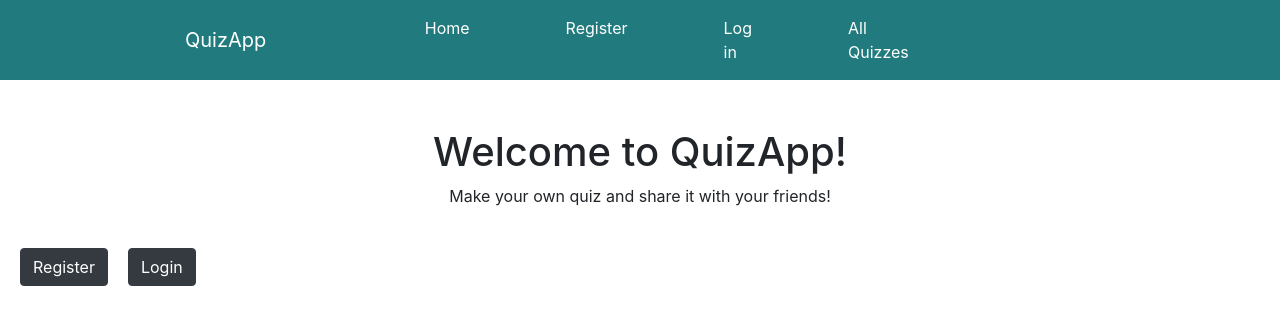
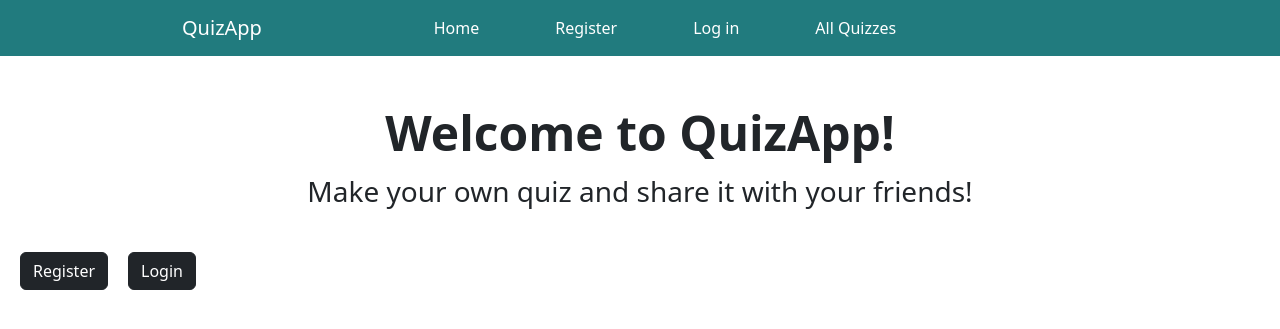
Before and after one commit to IuliaSapungiu/QuizApp, a Django app: page / in a window 1280 px wide. Shown: the top 329 px of the page. Run offline with Django 5.2, Linux system fonts and the light colour scheme; some libraries are stand-ins or nearby versions.

Commit message:
Schimbari noi la css file.

```diff
--- a/QuizProject/quiz_app/static/css/style.css
+++ b/QuizProject/quiz_app/static/css/style.css
@@ -10,5 +10,5 @@
 }
 
 .nav-item {
-    margin: 0 40px; /* Adjust this value as needed for spacing */
+    margin: 0 30px; /* Adjust this value as needed for spacing */
 }
--- a/QuizProject/quiz_app/templates/quiz_app/home.html
+++ b/QuizProject/quiz_app/templates/quiz_app/home.html
@@ -6,11 +6,9 @@
     <meta name="viewport" content="width=device-width, initial-scale=1, shrink-to-fit=no">
 
     <!-- Bootstrap CSS -->
-    <link rel="stylesheet" href="https://maxcdn.bootstrapcdn.com/bootstrap/4.0.0/css/bootstrap.min.css"
-          integrity="sha384-Gn5384xqQ1aoWXA+058RXPxPg6fy4IWvTNh0E263XmFcJlSAwiGgFAW/dAiS6JXm"
-          crossorigin="anonymous">
-          {% load static %}
-          <link href = "{% static 'css/style.css' %}" rel="stylesheet" >
+    <link href="https://cdn.jsdelivr.net/npm/bootstrap@5.3.3/dist/css/bootstrap.min.css" rel="stylesheet" integrity="sha384-QWTKZyjpPEjISv5WaRU9OFeRpok6YctnYmDr5pNlyT2bRjXh0JMhjY6hW+ALEwIH" crossorigin="anonymous">
+    {% load static %}
+    <link href = "{% static 'css/style.css' %}" rel="stylesheet" >
 
     <title>Home</title>
 </head>
@@ -56,7 +54,7 @@
 
 {% endblock %}
 
-    <script src="https://cdn.jsdelivr.net/npm/bootstrap@5.3.3/dist/js/bootstrap.bundle.min.js" integrity="sha384-YvpcrYf0tY3lHB60NNkmXc5s9fDVZLESaAA55NDzOxhy9GkcIdslK1eN7N6jIeHz" crossorigin="anonymous"></script>
+<script src="https://cdn.jsdelivr.net/npm/bootstrap@5.3.3/dist/js/bootstrap.bundle.min.js" integrity="sha384-YvpcrYf0tY3lHB60NNkmXc5s9fDVZLESaAA55NDzOxhy9GkcIdslK1eN7N6jIeHz" crossorigin="anonymous"></script>
 
 
 </body>
```
